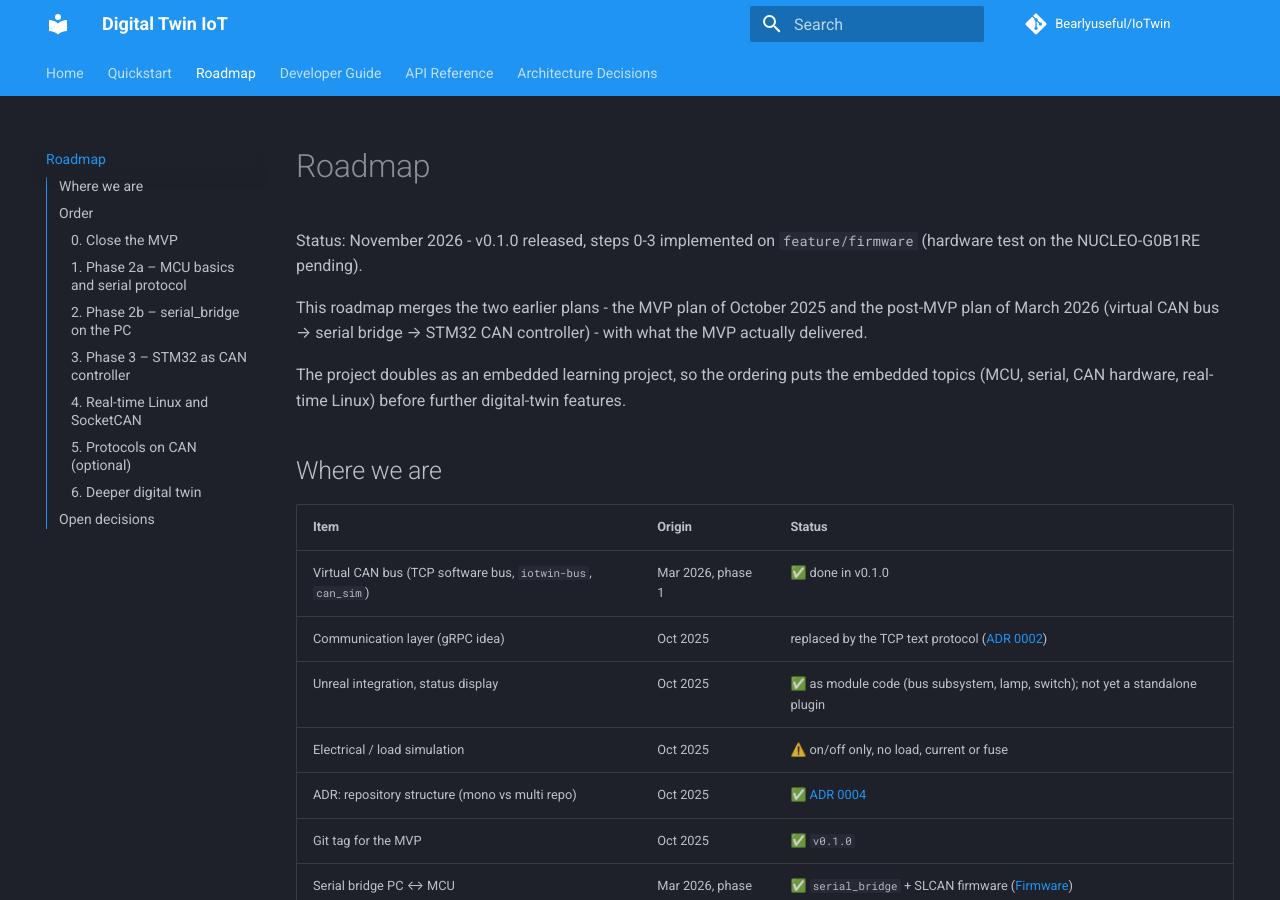
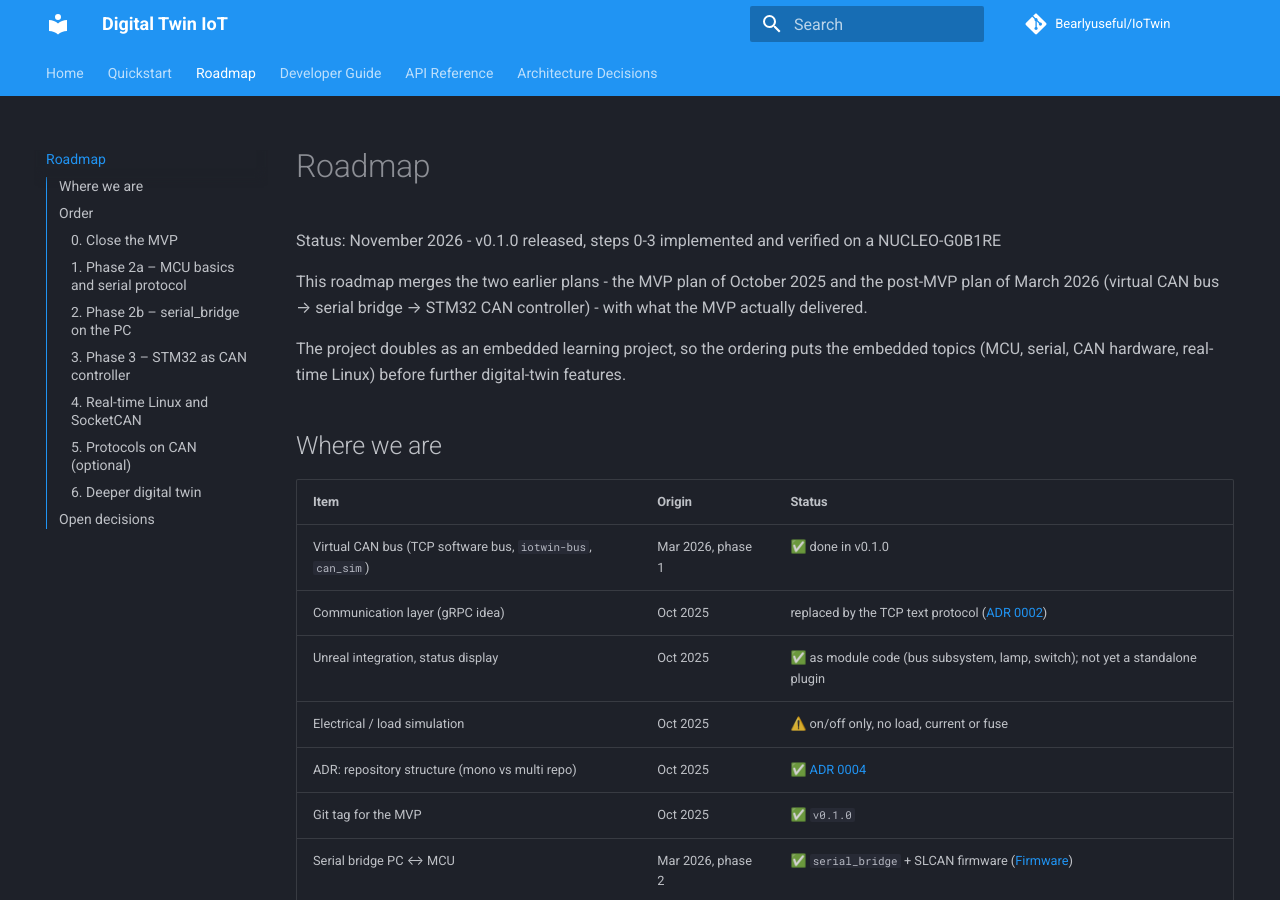
Before and after one commit to Bearlyuseful/IoTwin, an MkDocs documentation site: the page built from docs/roadmap.md, in a window 1280 px wide and 900 px high. Built offline with MkDocs 1.6.1 and Material for MkDocs 9.7.7, drawn with Linux system fonts in a browser that asks for light colours; comment, search, counter and statistics services are not loaded.

Commit message:
Roadmap: steps 0-3 verified on the NUCLEO-G0B1RE
Flashed via the ST-LINK drive; SLCAN on COM4, FDCAN internal loopback
(205 frames, all echoes recognised, TEC/REC 0), button B1 -> bus -> ECU
-> visualizer relay, ECU lamp command -> LD4.

Co-Authored-By: Claude Opus 5.5 <noreply@anthropic.com>

```diff
--- a/docs/roadmap.md
+++ b/docs/roadmap.md
@@ -1,7 +1,6 @@
 # Roadmap
 
-Status: November 2026 - v0.1.0 released, steps 0-3 implemented on `feature/firmware`
-(hardware test on the NUCLEO-G0B1RE pending).
+Status: November 2026 - v0.1.0 released, steps 0-3 implemented and verified on a NUCLEO-G0B1RE
 
 This roadmap merges the two earlier plans - the MVP plan of October 2025 and the
 post-MVP plan of March 2026 (virtual CAN bus → serial bridge → STM32 CAN
```
